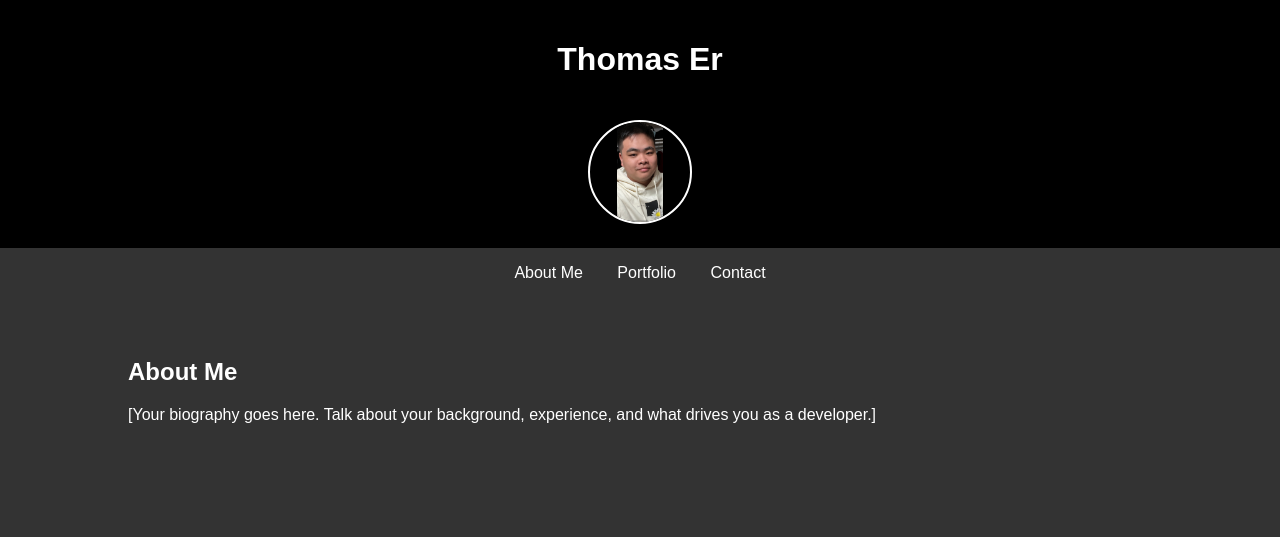
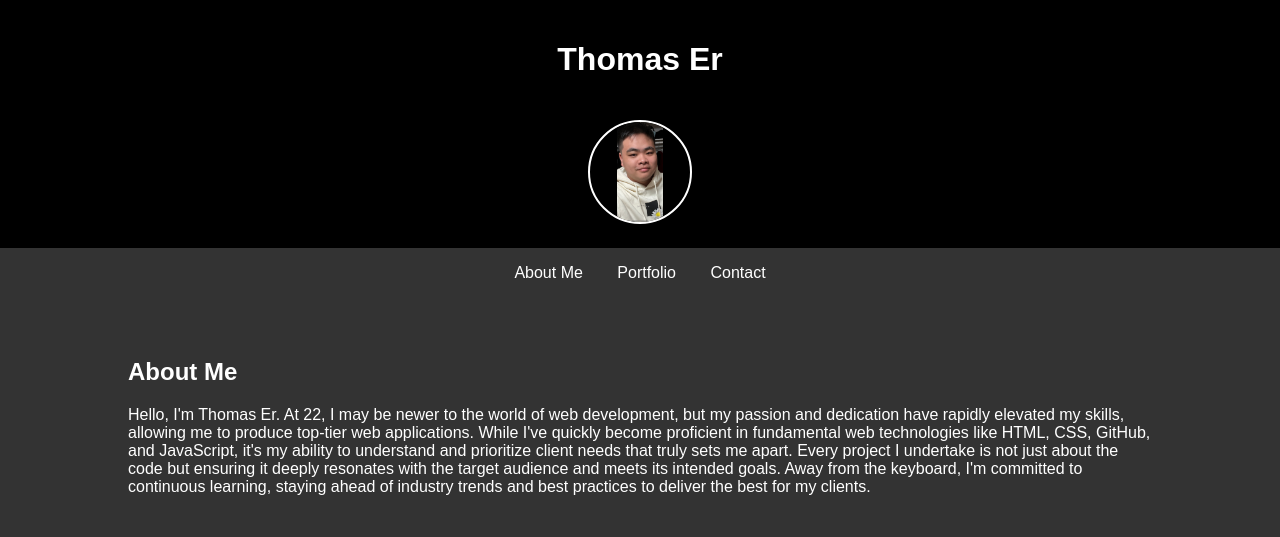
Before and after one commit to nba251522/thomas-er-porfolio, a plain HTML site: page index.html in a window 1280 px wide. Shown: the top 537 px of the page. Drawn offline with Linux system fonts and the light colour scheme.

Commit message:
updated the about me section so that it gives a proper summary of me

```diff
--- a/index.html
+++ b/index.html
@@ -26,7 +26,9 @@
 <section id="about-me">
     <h2>About Me</h2>
     <p>
-        [Your biography goes here. Talk about your background, experience, and what drives you as a developer.]
+        Hello, I'm Thomas Er. At 22, I may be newer to the world of web development, but my passion and dedication have rapidly elevated my skills, allowing me to produce top-tier web applications. While I've quickly become proficient in fundamental web technologies like HTML, CSS, GitHub, and JavaScript, it's my ability to understand and prioritize client needs that truly sets me apart.
+
+        Every project I undertake is not just about the code but ensuring it deeply resonates with the target audience and meets its intended goals. Away from the keyboard, I'm committed to continuous learning, staying ahead of industry trends and best practices to deliver the best for my clients.
     </p>
 </section>
 
```
Also changed, not shown: Develop/assets/css/style.css (line endings or trailing spaces).
